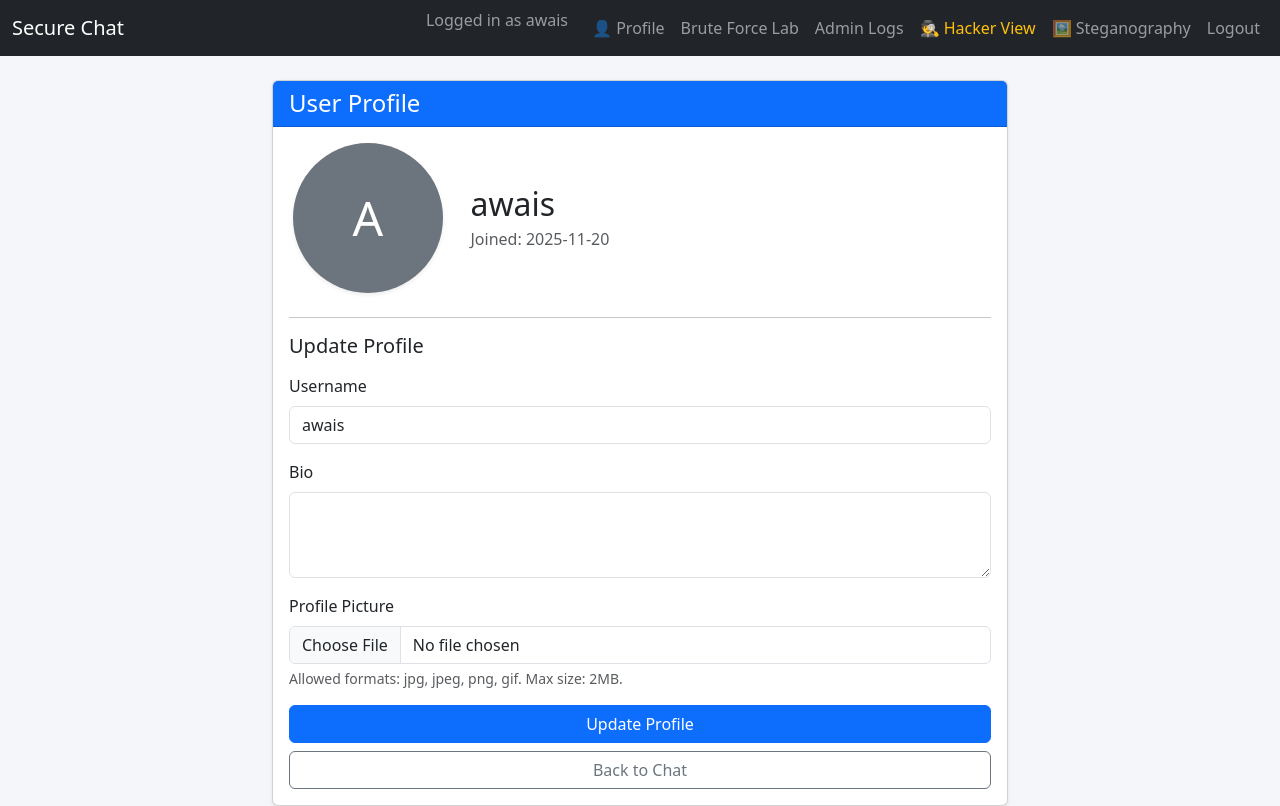
After one commit to AwaisSabir007/Information-security, a Flask app: page /profile in a window 1280 px wide. The commit adds this page. Run offline with Flask 3, Linux system fonts and the light colour scheme; a user stored in the database is signed in; some libraries are stand-ins or nearby versions.

Commit message:
profile is added

```diff
--- a/app.py
+++ b/app.py
@@ -4,9 +4,13 @@ import os
 import secrets
 import json
 import time
+import io
+import base64
 from datetime import datetime, timedelta
 from functools import wraps
 
+import pyotp
+import qrcode
 from Crypto.Cipher import AES as CryptoAES
 
 from flask import (
@@ -22,6 +26,11 @@ from flask import (
 )
 from sqlalchemy import and_, or_
 from sqlalchemy.exc import IntegrityError
+from werkzeug.utils import secure_filename
+from flask_wtf import FlaskForm
+from flask_wtf.file import FileAllowed
+from wtforms import StringField, TextAreaField, FileField
+from wtforms.validators import DataRequired, Length, ValidationError
 
 from config import Config
 from crypto import encryption, hashing, key_exchange, utils
@@ -113,6 +122,19 @@ def get_shared_key_for_users(user_a: User, user_b: User) -> bytes:
     return shared_key
 
 
+class ProfileForm(FlaskForm):
+    username = StringField('Username', validators=[DataRequired(), Length(min=3, max=80)])
+    bio = TextAreaField('Bio', validators=[Length(max=500)])
+    picture = FileField('Profile Picture', validators=[FileAllowed(['jpg', 'png', 'jpeg', 'gif'], 'Images only!')])
+
+    def validate_username(self, username):
+        if username.data != current_user().username:
+            user = User.query.filter_by(username=username.data).first()
+            if user:
+                raise ValidationError('Username already exists.')
+
+
+
 def register_routes(app: Flask) -> None:
     @app.route("/")
     def index():
@@ -123,15 +145,17 @@ def register_routes(app: Flask) -> None:
     @app.route("/register", methods=["GET", "POST"])
     def register():
         if request.method == "POST":
-            username = request.form.get("username", "").strip()
-            password = request.form.get("password", "")
-            confirm_password = request.form.get("confirm_password", "")
+            username = request.form.get("username")
+            password = request.form.get("password")
+
             if not username or not password:
                 flash("Username and password are required.", "danger")
                 return redirect(url_for("register"))
-            if password != confirm_password:
-                flash("Passwords do not match.", "danger")
+
+            if User.query.filter_by(username=username).first():
+                flash("Username already exists.", "danger")
                 return redirect(url_for("register"))
+
             if len(password) < 8:
                 flash("Password must be at least 8 characters long.", "danger")
                 return redirect(url_for("register"))
@@ -143,26 +167,29 @@ def register_routes(app: Flask) -> None:
                 return redirect(url_for("register"))
 
             hashed = hashing.hash_password(password)
+
+            # Generate DH Keys
             key_pair = key_exchange.generate_key_pair()
 
-            user = User(
+            new_user = User(
                 username=username,
                 password_hash=hashed,
-                public_key=str(key_pair.public_key),
-                private_key=str(key_pair.private_key),
+                private_key=str(key_pair.private_key), # Ensure keys are stored as strings
+                public_key=str(key_pair.public_key),   # Ensure keys are stored as strings
             )
-            db.session.add(user)
             try:
+                db.session.add(new_user)
                 db.session.commit()
+
+                flash("Registration successful! Please login.", "success")
+                return redirect(url_for("login"))
+
             except IntegrityError:
                 db.session.rollback()
-                flash("Username already exists.", "warning")
-                return redirect(url_for("register"))
-
-            flash("Registration successful. Please login.", "success")
-            return redirect(url_for("login"))
+                flash("Error creating account.", "danger")
 
         return render_template("register.html")
+
 
     @app.route("/login", methods=["GET", "POST"])
     def login():
@@ -180,7 +207,16 @@ def register_routes(app: Flask) -> None:
 
             user = User.query.filter_by(username=username).first()
 
-            if not user or not hashing.verify_password(password, user.password_hash):
+            # Verify Password
+            if user and hashing.verify_password(password, user.password_hash):
+                # Success
+                session.clear() # Clear existing session to prevent session fixation
+                session["user_id"] = user.id
+                session["username"] = user.username
+                store_login_attempt(username, True, request.remote_addr)
+                flash("Login successful.", "success")
+                return redirect(url_for("chat_list"))
+            else:
                 store_login_attempt(username, False, request.remote_addr)
                 remaining = lockout_remaining_seconds(username, app)
                 if remaining > 0:
@@ -191,13 +227,6 @@ def register_routes(app: Flask) -> None:
                 else:
                     flash("Invalid credentials.", "danger")
                 return redirect(url_for("login"))
-
-            session.clear()
-            session["user_id"] = user.id
-            session["username"] = user.username
-            store_login_attempt(username, True, request.remote_addr)
-            flash("Logged in successfully.", "success")
-            return redirect(url_for("chat_list"))
 
         return render_template("login.html")
 
@@ -385,32 +414,53 @@ def register_routes(app: Flask) -> None:
         bit_size = int(request.form.get("bit_size", 16))
         max_key = 2**bit_size
 
-        actual_key = int(request.form.get("known_key", 42)) % max_key
+        # Randomly generate the key to find
+        actual_key = secrets.randbelow(max_key)
+
         iv = b"\x00" * 16
         target_cipher = _mini_aes_encrypt(actual_key, plaintext.encode("utf-8"), iv)
 
         start = time.perf_counter()
         found_key = None
+
+        # Hard limit of 2.0 seconds to prevent hanging
+        TIMEOUT = 2.0
+
         for key_candidate in range(max_key):
+            # Check timeout every 1000 iterations to save partial CPU
+            if key_candidate % 1000 == 0:
+                if (time.perf_counter() - start) > TIMEOUT:
+                    break
+
             if _mini_aes_encrypt(key_candidate, plaintext.encode("utf-8"), iv) == target_cipher:
                 found_key = key_candidate
                 break
+
         duration_ms = (time.perf_counter() - start) * 1000
+
+        result_status = "success" if found_key is not None else "timeout"
 
         db.session.add(
             BruteForceLog(
                 attack_type="aes",
-                attempts=(found_key + 1) if found_key is not None else max_key,
+                attempts=(key_candidate + 1),
                 duration_ms=duration_ms,
-                result="success" if found_key is not None else "failure",
+                result=result_status,
             )
         )
         db.session.commit()
 
-        flash(
-            f"Simulated AES brute force complete. Key found: {found_key}, Time: {duration_ms:.2f}ms.",
-            "info",
-        )
+        if result_status == "success":
+            flash(
+                f"Simulated AES brute force complete. Key found: {found_key}, Time: {duration_ms:.2f}ms.",
+                "info",
+            )
+        else:
+             flash(
+                f"Attack FAILED! Timed out after {duration_ms:.2f}ms. The key space was too large to crack in time.",
+                "danger",
+            )
+
         return redirect(url_for("brute_force_home"))
 
     @app.route("/admin/logs")
@@ -508,6 +558,50 @@ def register_routes(app: Flask) -> None:
         return render_template("steganography.html", decoded_message=decoded_message)
 
 
+    @app.route("/profile", methods=["GET", "POST"])
+    @login_required
+    def profile():
+        form = ProfileForm()
+        user = current_user()
+
+        if form.validate_on_submit():
+            # Update Username
+            if form.username.data != user.username:
+                user.username = form.username.data
+                session["username"] = user.username # Update session
+
+            # Update Bio
+            user.bio = form.bio.data
+
+            # Handle Profile Picture
+            if form.picture.data:
+                file = form.picture.data
+                filename = secure_filename(f"user_{user.id}_{file.filename}")
+
+                # Ensure upload folder exists
+                os.makedirs(app.config['UPLOAD_FOLDER'], exist_ok=True)
+
+                file_path = os.path.join(app.config['UPLOAD_FOLDER'], filename)
+                file.save(file_path)
+
+                # Store relative path or filename
+                user.profile_picture = filename
+
+            try:
+                db.session.commit()
+                flash("Profile updated successfully.", "success")
+                return redirect(url_for("profile"))
+            except IntegrityError:
+                db.session.rollback()
+                flash("Error updating profile. Username might be taken.", "danger")
+
+        elif request.method == "GET":
+            form.username.data = user.username
+            form.bio.data = user.bio
+
+        return render_template("profile.html", form=form, user=user)
+
+
 def _mini_aes_key(key: int) -> bytes:
     key_bytes = key.to_bytes(2, byteorder="big", signed=False)
     return (key_bytes * 16)[:32]
--- a/config.py
+++ b/config.py
@@ -28,6 +28,9 @@ class Config:
     LOGIN_LOCKOUT_THRESHOLD = int(os.getenv("LOGIN_LOCKOUT_THRESHOLD", "5"))
     LOGIN_LOCKOUT_DURATION_SECONDS = int(os.getenv("LOGIN_LOCKOUT_DURATION_SECONDS", "60"))
     LOGIN_ATTEMPT_WINDOW_MINUTES = int(os.getenv("LOGIN_ATTEMPT_WINDOW_MINUTES", "5"))
+    UPLOAD_FOLDER = os.path.join(BASE_DIR, "static", "uploads")
+    MAX_CONTENT_LENGTH = 2 * 1024 * 1024  # 2MB max upload size
+    ALLOWED_EXTENSIONS = {"png", "jpg", "jpeg", "gif"}
 
 
 class TestConfig(Config):
--- a/database/models.py
+++ b/database/models.py
@@ -15,6 +15,9 @@ class User(db.Model):
     password_hash = db.Column(db.LargeBinary(128), nullable=False)
     public_key = db.Column(db.Text, nullable=False)
     private_key = db.Column(db.Text, nullable=False)
+    totp_secret = db.Column(db.String(32), nullable=True)
+    profile_picture = db.Column(db.String(120), nullable=True)
+    bio = db.Column(db.String(500), nullable=True)
     created_at = db.Column(db.DateTime, default=datetime.utcnow)
 
     messages_sent = db.relationship(
--- a/requirements.txt
+++ b/requirements.txt
@@ -10,3 +10,5 @@ pycryptodome==3.20.0
 requests==2.32.3
 pytest==8.3.4
 Pillow>=10.0.0
+pyotp
+qrcode
--- a/templates/base.html
+++ b/templates/base.html
@@ -19,6 +19,9 @@
           {% if session.get('username') %}
           <li class="nav-item">
             <span class="navbar-text me-3">Logged in as {{ session['username'] }}</span>
+          </li>
+          <li class="nav-item">
+            <a class="nav-link" href="{{ url_for('profile') }}">👤 Profile</a>
           </li>
           <li class="nav-item">
             <a class="nav-link" href="{{ url_for('brute_force_home') }}">Brute Force Lab</a>
--- /dev/null
+++ b/templates/profile.html
@@ -0,0 +1,78 @@
+{% extends "base.html" %}
+
+{% block title %}Profile - Secure Chat{% endblock %}
+
+{% block content %}
+<div class="row justify-content-center">
+    <div class="col-md-8">
+        <div class="card shadow-sm">
+            <div class="card-header bg-primary text-white">
+                <h4 class="mb-0">User Profile</h4>
+            </div>
+            <div class="card-body">
+                <div class="row mb-4 align-items-center">
+                    <div class="col-md-3 text-center">
+                        {% if user.profile_picture %}
+                        <img src="{{ url_for('static', filename='uploads/' + user.profile_picture) }}"
+                            alt="Profile Picture"
+                            class="img-fluid rounded-circle border border-3 border-light shadow-sm"
+                            style="width: 150px; height: 150px; object-fit: cover;">
+                        {% else %}
+                        <div class="bg-secondary text-white rounded-circle d-flex align-items-center justify-content-center mx-auto shadow-sm"
+                            style="width: 150px; height: 150px; font-size: 3rem;">
+                            {{ user.username[0]|upper }}
+                        </div>
+                        {% endif %}
+                    </div>
+                    <div class="col-md-9">
+                        <h2 class="mb-1">{{ user.username }}</h2>
+                        <p class="text-muted mb-0">Joined: {{ user.created_at.strftime('%Y-%m-%d') }}</p>
+                        {% if user.bio %}
+                        <div class="mt-3 p-3 bg-light rounded border">
+                            <em>"{{ user.bio }}"</em>
+                        </div>
+                        {% endif %}
+                    </div>
+                </div>
+
+                <hr>
+
+                <h5 class="mb-3">Update Profile</h5>
+                <form method="POST" action="{{ url_for('profile') }}" enctype="multipart/form-data">
+                    {{ form.hidden_tag() }}
+
+                    <div class="mb-3">
+                        {{ form.username.label(class="form-label") }}
+                        {{ form.username(class="form-control" + (" is-invalid" if form.username.errors else "")) }}
+                        {% for error in form.username.errors %}
+                        <div class="invalid-feedback">{{ error }}</div>
+                        {% endfor %}
+                    </div>
+
+                    <div class="mb-3">
+                        {{ form.bio.label(class="form-label") }}
+                        {{ form.bio(class="form-control" + (" is-invalid" if form.bio.errors else ""), rows="3") }}
+                        {% for error in form.bio.errors %}
+                        <div class="invalid-feedback">{{ error }}</div>
+                        {% endfor %}
+                    </div>
+
+                    <div class="mb-3">
+                        {{ form.picture.label(class="form-label") }}
+                        {{ form.picture(class="form-control" + (" is-invalid" if form.picture.errors else "")) }}
+                        {% for error in form.picture.errors %}
+                        <div class="invalid-feedback">{{ error }}</div>
+                        {% endfor %}
+                        <div class="form-text">Allowed formats: jpg, jpeg, png, gif. Max size: 2MB.</div>
+                    </div>
+
+                    <div class="d-grid gap-2">
+                        <button type="submit" class="btn btn-primary">Update Profile</button>
+                        <a href="{{ url_for('chat_list') }}" class="btn btn-outline-secondary">Back to Chat</a>
+                    </div>
+                </form>
+            </div>
+        </div>
+    </div>
+</div>
+{% endblock %}
```
Also changed, not shown: scripts/migrate_profile.py (added, +41 -0 lines), templates/brute_force.html (+14 -9 lines), templates/chat.html (+15 -0 lines), templates/chat_list.html (+28 -9 lines), templates/login.html (+26 -21 lines), templates/two_factor_setup.html (added, +30 -0 lines), tests/test_profile_feature.py (added, +87 -0 lines), secure_chat.db, static/uploads/user_4_secret_image_2.png (added), 1 other file.
